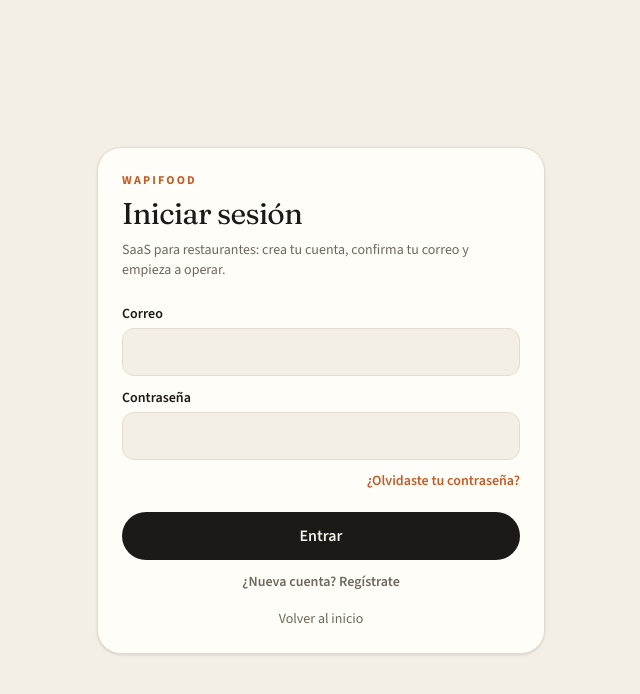
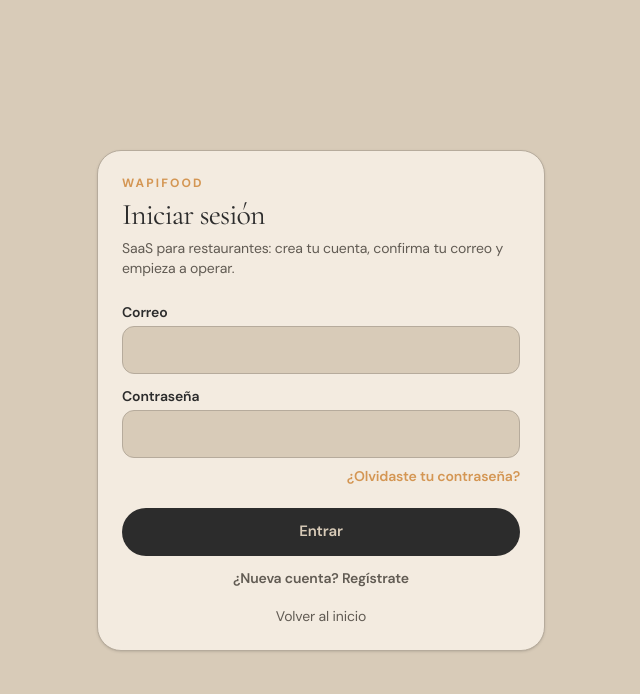
Before and after one commit to wapifoodmx-ctrl/NewWapifood, a Next.js app: page /login in a window 1280 px wide. Shown: the top 694 px of the page, without its empty margins (319-959 px from the left). Built offline with nearby package versions, Linux system fonts and the light colour scheme.

Commit message:
feat: was updated with v15

```diff
--- a/src/app/globals.css
+++ b/src/app/globals.css
@@ -1,28 +1,127 @@
 @import "tailwindcss";
 
+/* DESIGN.md — Amrit Palace tokens (adaptados a SaaS/POS usable) */
 :root {
-  --color-ink: #1c1917;
-  --color-cream: #f4efe6;
-  --color-paper: #fffdf8;
-  --color-line: #e4dcd0;
-  --color-muted: #6f675e;
-  --color-ember: #c45c26;
-  --color-sage: #2f6b4f;
-  --color-wine: #8f2d2d;
-  --font-display: "Fraunces", ui-serif, Georgia, serif;
-  --font-sans: "Source Sans 3", ui-sans-serif, system-ui, sans-serif;
+  /* Design system */
+  --color-parchment: #d8cbb8;
+  --color-linen: #bfb4a3;
+  --color-warm-stone: #b6ab9c;
+  --color-walnut: #978e81;
+  --color-espresso: #615b53;
+  --color-onyx-warm: #2c2c2c;
+  --color-midnight-roast: #292622;
+  --color-saffron-glow: #d49653;
+
+  /* Alias legacy (componentes existentes) */
+  --color-ink: var(--color-onyx-warm);
+  --color-cream: var(--color-parchment);
+  --color-paper: #f3ebe0;
+  --color-line: var(--color-warm-stone);
+  --color-muted: var(--color-espresso);
+  --color-ember: var(--color-saffron-glow);
+  --color-sage: #5a6b4a;
+  --color-wine: #8a3f2b;
+
+  --font-display: var(--font-display), "Cormorant Garamond", Georgia, serif;
+  --font-sans: var(--font-sans), "DM Sans", system-ui, sans-serif;
+
+  --radius-control: 3px;
+  --radius-card: 0px;
+  --touch: 44px;
 }
 
-html, body { height: 100%; }
+@theme {
+  --color-parchment: #d8cbb8;
+  --color-linen: #bfb4a3;
+  --color-warm-stone: #b6ab9c;
+  --color-walnut: #978e81;
+  --color-espresso: #615b53;
+  --color-onyx-warm: #2c2c2c;
+  --color-midnight-roast: #292622;
+  --color-saffron-glow: #d49653;
+  --radius-sm: 3px;
+}
+
+html,
+body {
+  height: 100%;
+}
+
 body {
   margin: 0;
-  background: var(--color-cream);
-  color: var(--color-ink);
+  background: var(--color-parchment);
+  color: var(--color-onyx-warm);
   font-family: var(--font-sans);
-  line-height: 1.5;
+  font-size: 15px;
+  line-height: 1.45;
+  letter-spacing: -0.01em;
+  -webkit-font-smoothing: antialiased;
 }
-h1, h2, h3 {
+
+h1,
+h2,
+h3 {
   font-family: var(--font-display);
-  letter-spacing: -0.02em;
+  font-weight: 400;
+  letter-spacing: -0.03em;
+  line-height: 1.05;
+  color: var(--color-onyx-warm);
 }
-button:not(:disabled), [role="button"]:not(:disabled) { cursor: pointer; }
+
+/* Controles táctiles mínimos (POS / meseros / tablets) */
+button,
+[role="button"],
+input,
+select,
+textarea {
+  font-family: var(--font-sans);
+}
+
+button:not(:disabled),
+[role="button"]:not(:disabled) {
+  cursor: pointer;
+}
+
+/* Utilidades de layout del panel */
+.wf-card {
+  border: 1px solid var(--color-warm-stone);
+  background: var(--color-paper);
+  border-radius: var(--radius-card);
+}
+
+.wf-btn {
+  min-height: var(--touch);
+  border-radius: var(--radius-control);
+  font-weight: 600;
+  letter-spacing: 0.02em;
+  text-transform: uppercase;
+  font-size: 12px;
+}
+
+.wf-btn-primary {
+  background: var(--color-onyx-warm);
+  color: var(--color-parchment);
+}
+
+.wf-btn-accent {
+  background: var(--color-saffron-glow);
+  color: var(--color-midnight-roast);
+}
+
+.wf-input {
+  min-height: var(--touch);
+  border: 1px solid var(--color-warm-stone);
+  background: var(--color-parchment);
+  border-radius: var(--radius-control);
+  padding: 0 12px;
+  width: 100%;
+}
+
+.wf-label {
+  display: block;
+  font-size: 12px;
+  font-weight: 600;
+  letter-spacing: 0.06em;
+  text-transform: uppercase;
+  color: var(--color-espresso);
+}
--- a/src/app/layout.js
+++ b/src/app/layout.js
@@ -1,8 +1,17 @@
-import { Fraunces, Source_Sans_3 } from "next/font/google";
+import { Cormorant_Garamond, DM_Sans } from "next/font/google";
 import "./globals.css";
 
-const display = Fraunces({ subsets: ["latin"], variable: "--font-display" });
-const sans = Source_Sans_3({ subsets: ["latin"], variable: "--font-sans" });
+const display = Cormorant_Garamond({
+  subsets: ["latin"],
+  weight: ["300", "400", "500", "600"],
+  variable: "--font-display",
+});
+
+const sans = DM_Sans({
+  subsets: ["latin"],
+  weight: ["400", "500", "600", "700"],
+  variable: "--font-sans",
+});
 
 export const metadata = {
   title: "Wapifood",
--- /dev/null
+++ b/src/app/tablet/[tableId]/page.js
@@ -0,0 +1,59 @@
+export const dynamic = "force-dynamic";
+
+import { createClient } from "@/lib/supabase/server";
+import { TabletMenu } from "@/components/TabletMenu";
+
+export default async function TabletPage({ params }) {
+  const { tableId } = await params;
+  const supabase = await createClient();
+
+  const { data: table } = await supabase
+    .from("dining_tables")
+    .select("id,number,seats,channel_type,access_pin,active,restaurant_id")
+    .eq("id", tableId)
+    .maybeSingle();
+
+  if (!table || table.active === false) {
+    return (
+      <div className="grid min-h-screen place-items-center bg-[var(--color-parchment)] px-4">
+        <p className="text-lg">Mesa no encontrada o inactiva</p>
+      </div>
+    );
+  }
+
+  const restaurantId = table.restaurant_id;
+  const [{ data: restaurant }, { data: canOps }, { data: products }, { data: categories }, { data: theme }, { data: profile }] =
+    await Promise.all([
+      supabase.from("restaurants").select("id,name,logo_url").eq("id", restaurantId).maybeSingle(),
+      supabase.rpc("can_operate", { p_restaurant: restaurantId }),
+      supabase
+        .from("products")
+        .select("id,name,description,price,category_id,image_url,active")
+        .eq("restaurant_id", restaurantId)
+        .eq("active", true)
+        .order("name"),
+      supabase.from("categories").select("id,name").eq("restaurant_id", restaurantId).order("name"),
+      supabase.from("menu_theme").select("primary_color,secondary_color").eq("restaurant_id", restaurantId).maybeSingle(),
+      supabase
+        .from("restaurant_profiles")
+        .select("delivery_enabled,require_confirm_code")
+        .eq("restaurant_id", restaurantId)
+        .maybeSingle(),
+    ]);
+
+  if (!restaurant) {
+    return <div className="grid min-h-screen place-items-center">Restaurante no encontrado</div>;
+  }
+
+  return (
+    <TabletMenu
+      restaurant={restaurant}
+      theme={theme}
+      products={products || []}
+      categories={categories || []}
+      table={table}
+      profile={profile}
+      canOperate={!!canOps}
+    />
+  );
+}
--- a/src/components/MesasManager.jsx
+++ b/src/components/MesasManager.jsx
@@ -139,6 +139,11 @@ export function MesasManager({ restaurantId, initialTables }) {
                   </option>
                 ))}
               </select>
+              {(t.channel_type === "tablet" || t.channel_type === "piso") ? (
+                <p className="mt-2 break-all font-mono text-[10px] text-[var(--color-walnut)]">
+                  Tablet: /tablet/{t.id}
+                </p>
+              ) : null}
               <div className="mt-3 flex flex-wrap gap-2">
                 <button type="button" onClick={() => toggle(t)} className="text-xs font-semibold">
                   {t.active ? "Desactivar" : "Activar"}
--- /dev/null
+++ b/src/components/TabletMenu.jsx
@@ -0,0 +1,105 @@
+"use client";
+
+import { useEffect, useState } from "react";
+import { DigitalMenu } from "@/components/DigitalMenu";
+
+const UNLOCK_KEY = "wapifood_tablet_unlock";
+
+/**
+ * Tablet de mesa: PIN opcional + menú fijo a esa mesa (source=tablet).
+ */
+export function TabletMenu({
+  restaurant,
+  theme,
+  products,
+  categories,
+  table,
+  profile,
+  canOperate,
+}) {
+  const [unlocked, setUnlocked] = useState(!table.access_pin);
+  const [pin, setPin] = useState("");
+  const [err, setErr] = useState("");
+
+  useEffect(() => {
+    if (!table.access_pin) return;
+    try {
+      const raw = sessionStorage.getItem(UNLOCK_KEY);
+      if (raw === table.id) setUnlocked(true);
+    } catch {
+      /* ignore */
+    }
+  }, [table.id, table.access_pin]);
+
+  function unlock(e) {
+    e.preventDefault();
+    setErr("");
+    if (String(pin) !== String(table.access_pin)) {
+      setErr("PIN incorrecto");
+      return;
+    }
+    try {
+      sessionStorage.setItem(UNLOCK_KEY, table.id);
+    } catch {
+      /* ignore */
+    }
+    setUnlocked(true);
+  }
+
+  if (!canOperate) {
+    return (
+      <div className="grid min-h-screen place-items-center bg-[var(--color-parchment)] px-4">
+        <div className="max-w-md border border-[var(--color-warm-stone)] bg-[var(--color-paper)] p-8 text-center">
+          <h1 className="text-3xl font-normal">Tablet inactiva</h1>
+          <p className="mt-2 text-[var(--color-espresso)]">El restaurante necesita un plan activo.</p>
+        </div>
+      </div>
+    );
+  }
+
+  if (!unlocked) {
+    return (
+      <div className="flex min-h-screen items-center justify-center bg-[var(--color-parchment)] px-4">
+        <form
+          onSubmit={unlock}
+          className="w-full max-w-sm border border-[var(--color-warm-stone)] bg-[var(--color-paper)] p-8"
+        >
+          <p className="text-[11px] font-semibold uppercase tracking-[0.16em] text-[var(--color-saffron-glow)]">
+            Tablet de mesa
+          </p>
+          <h1 className="mt-2 text-4xl font-normal">Mesa {table.number}</h1>
+          <p className="mt-2 text-sm text-[var(--color-espresso)]">{restaurant.name}</p>
+          <label className="wf-label mt-6">
+            PIN de la tablet
+            <input
+              value={pin}
+              onChange={(e) => setPin(e.target.value.replace(/\D/g, "").slice(0, 6))}
+              className="wf-input mt-2 text-center text-2xl tracking-[0.3em]"
+              inputMode="numeric"
+              autoFocus
+            />
+          </label>
+          {err ? <p className="mt-2 text-sm text-[var(--color-wine)]">{err}</p> : null}
+          <button type="submit" className="wf-btn wf-btn-primary mt-5 w-full">
+            Desbloquear
+          </button>
+        </form>
+      </div>
+    );
+  }
+
+  return (
+    <DigitalMenu
+      restaurant={restaurant}
+      theme={theme}
+      products={products}
+      categories={categories}
+      tables={[table]}
+      mode="kiosk"
+      requireConfirmCode={false}
+      deliveryEnabled={!!profile?.delivery_enabled}
+      orderSource="tablet"
+      fixedTableId={table.id}
+    />
+  );
+}
```
Also changed, not shown: src/components/AppShell.jsx (+21 -18 lines), 1 other file (tests, documents, lock files or other folders).
